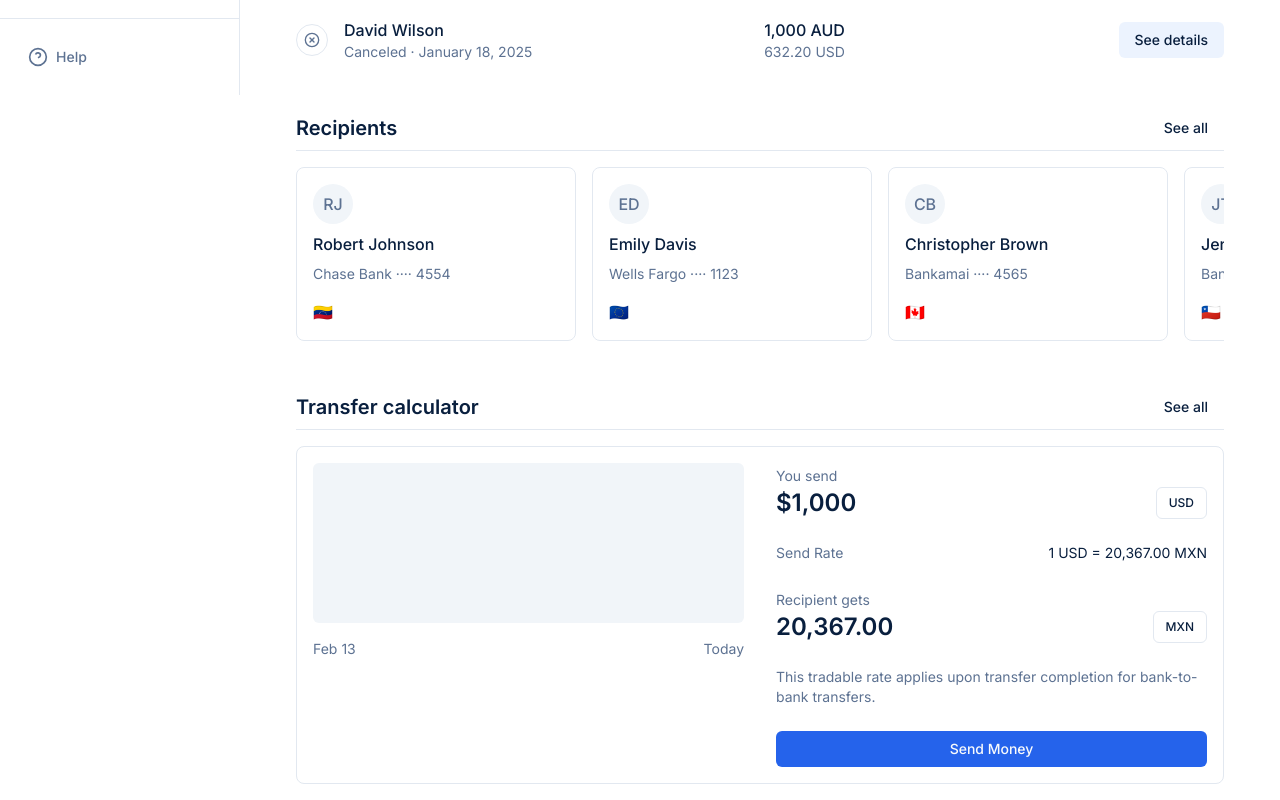
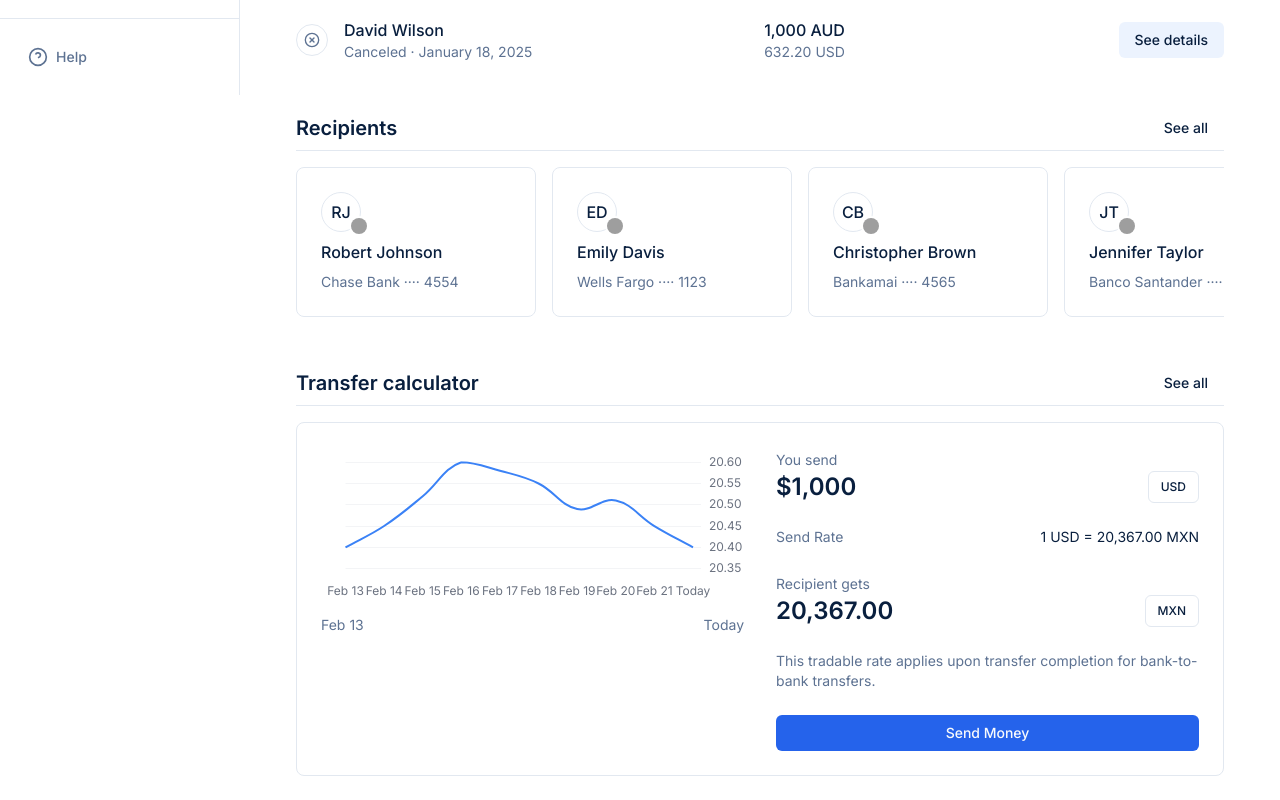
Before and after one commit to erreconzeta/xe-corporate, a React (Vite) app: page /home in a window 1280 px wide. Shown: the part 705-1505 px from the top of the page. Built offline with nearby package versions, Linux system fonts and the light colour scheme; grey boxes are pictures that could not be loaded.

Commit message:
feat: add Chart.js integration and UI improvements - Add LineChart component, implement smooth line chart, update Avatar with outline variant, adjust spacing and card consistency

```diff
--- a/package.json
+++ b/package.json
@@ -13,6 +13,7 @@
     "@radix-ui/react-icons": "^1.3.2",
     "@radix-ui/react-select": "^2.1.7",
     "@radix-ui/react-slot": "^1.2.0",
+    "chart.js": "^4.4.8",
     "circle-flags": "^1.0.1",
     "class-variance-authority": "^0.7.0",
     "clsx": "^2.1.0",
@@ -20,6 +21,7 @@
     "flag-icons": "^7.3.2",
     "lucide-react": "^0.331.0",
     "react": "^18.2.0",
+    "react-chartjs-2": "^5.3.0",
     "react-country-flag": "^3.1.0",
     "react-dom": "^18.2.0",
     "react-router-dom": "^7.5.0",
--- a/src/components/ui/avatar.tsx
+++ b/src/components/ui/avatar.tsx
@@ -4,7 +4,9 @@ import { cn } from "@/lib/utils"
 interface AvatarProps extends React.HTMLAttributes<HTMLDivElement> {
   initials: string
   size?: "sm" | "md" | "lg" | "xl"
-  variant?: "primary" | "secondary"
+  variant?: "primary" | "secondary" | "outline"
+  countryCode?: string
+  showFlag?: boolean
 }
 
 const sizeClasses = {
@@ -14,19 +16,30 @@ const sizeClasses = {
   xl: "h-12 w-12 text-lg"
 }
 
+const flagSizeClasses = {
+  sm: "w-3 h-3 -bottom-0.5 -right-0.5",
+  md: "w-4 h-4 -bottom-1 -right-1",
+  lg: "w-5 h-5 -bottom-1 -right-1",
+  xl: "w-6 h-6 -bottom-1 -right-1"
+}
+
 const variantClasses = {
   primary: "bg-primary text-primary-foreground",
-  secondary: "bg-muted text-muted-foreground"
+  secondary: "bg-muted text-muted-foreground",
+  outline: "bg-background text-foreground border border-input"
 }
 
 export function Avatar({
   initials,
   size = "md",
   variant = "secondary",
+  countryCode,
+  showFlag = false,
   className,
   ...props
 }: AvatarProps) {
   return (
+    <div className="relative inline-flex w-[2.75rem]">
       <div
         className={cn(
           "rounded-full flex items-center justify-center font-medium",
@@ -38,5 +51,18 @@ export function Avatar({
       >
         {initials}
       </div>
+      {showFlag && countryCode && (
+        <div className={cn(
+          "absolute rounded-full overflow-hidden border-2 border-background",
+          flagSizeClasses[size]
+        )}>
+          <img
+            src={`https://flagcdn.com/${countryCode.toLowerCase()}.svg`}
+            alt={`${countryCode} flag`}
+            className="w-full h-full object-cover"
+          />
+        </div>
+      )}
+    </div>
   )
 }
--- /dev/null
+++ b/src/components/ui/line-chart.tsx
@@ -0,0 +1,126 @@
+import {
+  Chart as ChartJS,
+  CategoryScale,
+  LinearScale,
+  PointElement,
+  LineElement,
+  Title,
+  Tooltip,
+  Filler,
+  Legend,
+} from 'chart.js';
+import { Line } from 'react-chartjs-2';
+
+// Register ChartJS components
+ChartJS.register(
+  CategoryScale,
+  LinearScale,
+  PointElement,
+  LineElement,
+  Title,
+  Tooltip,
+  Filler,
+  Legend
+);
+
+interface LineChartProps {
+  data: number[];
+  labels: string[];
+  className?: string;
+}
+
+export function LineChart({ data, labels, className }: LineChartProps) {
+  const chartData = {
+    labels,
+    datasets: [
+      {
+        fill: false,
+        data: data,
+        borderColor: 'rgb(59, 130, 246)', // Blue-500
+        backgroundColor: 'rgb(59, 130, 246)',
+        borderWidth: 2,
+        tension: 0.4,
+        pointRadius: 0,
+        pointHitRadius: 8,
+        pointHoverRadius: 4,
+        pointHoverBackgroundColor: 'rgb(59, 130, 246)',
+        pointHoverBorderColor: 'rgb(255, 255, 255)',
+        pointHoverBorderWidth: 2,
+      },
+    ],
+  };
+
+  const options = {
+    responsive: true,
+    maintainAspectRatio: false,
+    plugins: {
+      legend: {
+        display: false,
+      },
+      tooltip: {
+        mode: 'index' as const,
+        intersect: false,
+        backgroundColor: 'rgb(255, 255, 255)',
+        titleColor: 'rgb(17, 24, 39)', // Gray-900
+        bodyColor: 'rgb(17, 24, 39)',
+        borderColor: 'rgb(229, 231, 235)', // Gray-200
+        borderWidth: 1,
+        padding: 8,
+        displayColors: false,
+        callbacks: {
+          title: () => '',
+          label: (context: any) => `${context.parsed.y}`,
+        },
+      },
+    },
+    interaction: {
+      mode: 'nearest' as const,
+      axis: 'x' as const,
+      intersect: false,
+    },
+    scales: {
+      x: {
+        display: true,
+        grid: {
+          display: false,
+        },
+        border: {
+          display: false,
+        },
+        ticks: {
+          font: {
+            size: 12,
+            family: 'Inter',
+          },
+          color: 'rgb(107, 114, 128)', // Gray-500
+          padding: 8,
+        },
+      },
+      y: {
+        display: true,
+        position: 'right' as const,
+        grid: {
+          color: 'rgb(243, 244, 246)', // Gray-100
+          drawBorder: false,
+        },
+        border: {
+          display: false,
+        },
+        ticks: {
+          font: {
+            size: 12,
+            family: 'Inter',
+          },
+          color: 'rgb(107, 114, 128)', // Gray-500
+          padding: 8,
+        },
+      },
+    },
+  };
+
+  return (
+    <div className={className}>
+      <Line data={chartData} options={options} />
+    </div>
+  );
+}
--- a/src/pages/HomeScreen.tsx
+++ b/src/pages/HomeScreen.tsx
@@ -4,6 +4,22 @@ import { Sidebar } from "../components/Sidebar"
 import { Send, PlusCircle, RefreshCcw, Calendar, Clock, Check, XCircle } from "lucide-react"
 import BalanceCard from "../components/BalanceCard"
 import { Avatar } from "@/components/ui/avatar"
+import { LineChart } from "@/components/ui/line-chart"
+
+// Sample data for the chart
+const chartData = [20.40, 20.45, 20.52, 20.60, 20.58, 20.55, 20.49, 20.51, 20.45, 20.40];
+const chartLabels = [
+  'Feb 13',
+  'Feb 14',
+  'Feb 15',
+  'Feb 16',
+  'Feb 17',
+  'Feb 18',
+  'Feb 19',
+  'Feb 20',
+  'Feb 21',
+  'Today',
+];
 
 export function HomeScreen() {
   return (
@@ -16,8 +32,8 @@ export function HomeScreen() {
           <div className="border-b border-input">
             <div className="flex h-14 items-center">
               <div className="max-w-[960px] w-full mx-auto px-4">
-                <div className="flex items-center gap-2 justify-end">
-                  <Avatar initials="JM" />
+                <div className="flex items-center gap-0 justify-end">
+                  <Avatar initials="JM" variant="outline" />
                   <div className="flex flex-col">
                     <span className="text-sm font-medium">Sky Compass Media LLC</span>
                     <span className="text-xs text-muted-foreground">James Mitchell</span>
@@ -192,52 +208,47 @@ export function HomeScreen() {
               <div className="overflow-x-auto">
                 <div className="flex gap-4 pb-4 min-w-max">
                   {/* Robert Johnson */}
-                  <div className="p-4 border rounded-lg w-[280px]">
+                  <div className="p-6 border rounded-lg w-[240px]">
                     <div className="flex flex-col gap-2">
-                      <Avatar initials="RJ" variant="secondary" size="lg" />
+                      <Avatar initials="RJ" variant="outline" size="lg" showFlag countryCode="ve" />
                       <div className="font-medium">Robert Johnson</div>
                       <div className="text-sm text-muted-foreground">Chase Bank ···· 4554</div>
-                      <div className="mt-2">🇻🇪</div>
                     </div>
                   </div>
 
                   {/* Emily Davis */}
-                  <div className="p-4 border rounded-lg w-[280px]">
+                  <div className="p-6 border rounded-lg w-[240px]">
                     <div className="flex flex-col gap-2">
-                      <Avatar initials="ED" variant="secondary" size="lg" />
+                      <Avatar initials="ED" variant="outline" size="lg" showFlag countryCode="eu" />
                       <div className="font-medium">Emily Davis</div>
                       <div className="text-sm text-muted-foreground">Wells Fargo ···· 1123</div>
-                      <div className="mt-2">🇪🇺</div>
                     </div>
                   </div>
 
                   {/* Christopher Brown */}
-                  <div className="p-4 border rounded-lg w-[280px]">
+                  <div className="p-6 border rounded-lg w-[240px]">
                     <div className="flex flex-col gap-2">
-                      <Avatar initials="CB" variant="secondary" size="lg" />
+                      <Avatar initials="CB" variant="outline" size="lg" showFlag countryCode="ca" />
                       <div className="font-medium">Christopher Brown</div>
                       <div className="text-sm text-muted-foreground">Bankamai ···· 4565</div>
-                      <div className="mt-2">🇨🇦</div>
                     </div>
                   </div>
 
                   {/* Jennifer Taylor */}
-                  <div className="p-4 border rounded-lg w-[280px]">
+                  <div className="p-6 border rounded-lg w-[240px]">
                     <div className="flex flex-col gap-2">
-                      <Avatar initials="JT" variant="secondary" size="lg" />
+                      <Avatar initials="JT" variant="outline" size="lg" showFlag countryCode="cl" />
                       <div className="font-medium">Jennifer Taylor</div>
                       <div className="text-sm text-muted-foreground">Banco Santander ···· 2233</div>
-                      <div className="mt-2">🇨🇱</div>
                     </div>
                   </div>
 
                   {/* William Martinez */}
-                  <div className="p-4 border rounded-lg w-[280px]">
+                  <div className="p-6 border rounded-lg w-[240px]">
                     <div className="flex flex-col gap-2">
-                      <Avatar initials="WM" variant="secondary" size="lg" />
+                      <Avatar initials="WM" variant="outline" size="lg" showFlag countryCode="cl" />
                       <div className="font-medium">William Martinez</div>
                       <div className="text-sm text-muted-foreground">Chase Bank ···· 1324</div>
-                      <div className="mt-2">🇨🇱</div>
                     </div>
                   </div>
                 </div>
@@ -254,12 +265,13 @@ export function HomeScreen() {
                 <div className="mt-1 border-b border-input"></div>
               </div>
 
-              <div className="p-4 border rounded-lg">
+              <div className="p-6 border rounded-lg">
                 <div className="grid grid-cols-1 md:grid-cols-2 gap-8">
                   <div>
-                    {/* Graph placeholder */}
-                    <div className="h-40 bg-muted rounded-md mb-4"></div>
-                    <div className="flex justify-between text-sm text-muted-foreground">
+                    <div className="h-40">
+                      <LineChart data={chartData} labels={chartLabels} className="h-full" />
+                    </div>
+                    <div className="flex justify-between text-sm text-muted-foreground mt-2">
                       <span>Feb 13</span>
                       <span>Today</span>
                     </div>
```
Also changed, not shown: src/pages/ComponentsScreen.tsx (+32 -5 lines), 1 other file (tests, documents, lock files or other folders). Lines whose indentation alone changed are shown as unchanged.
